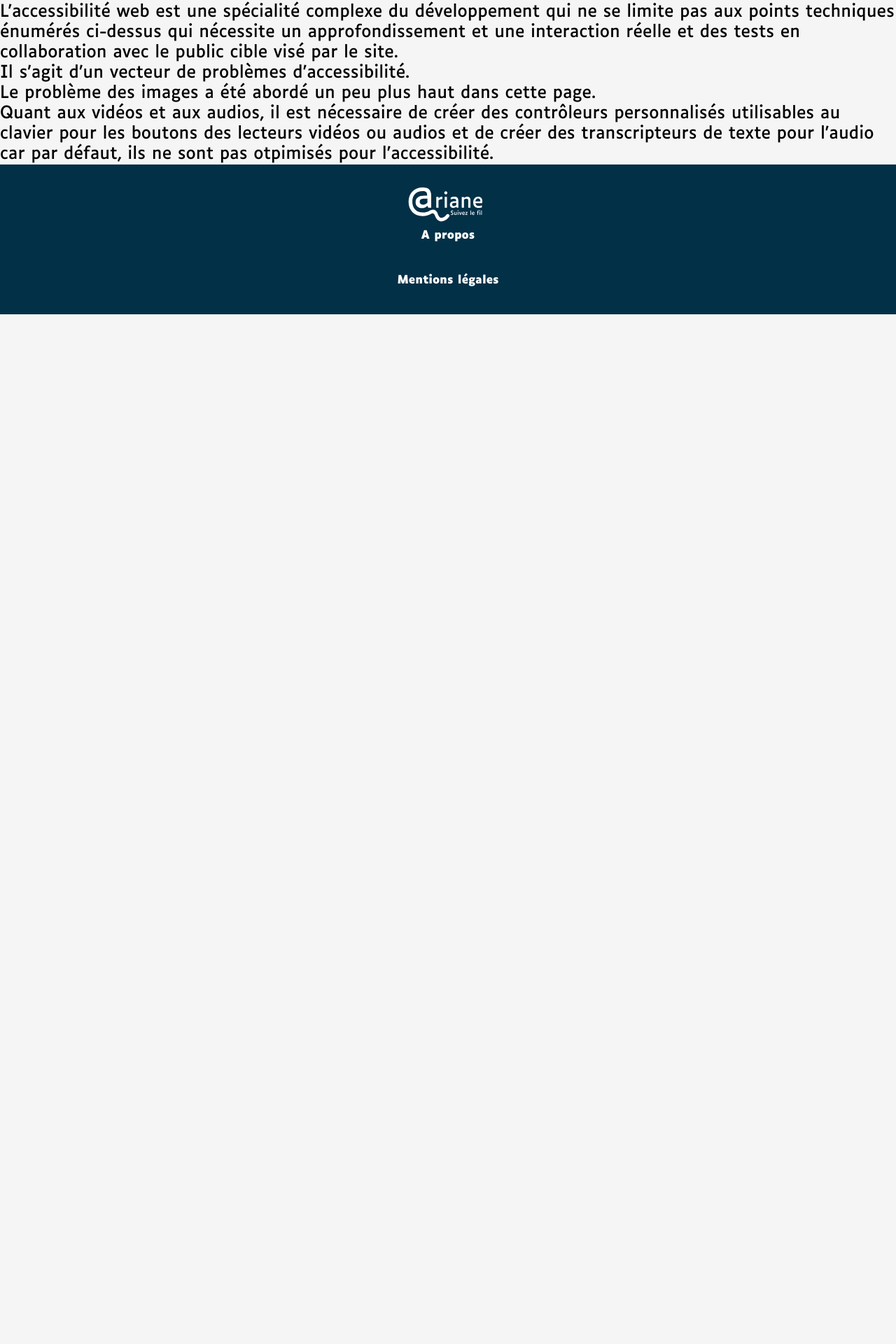
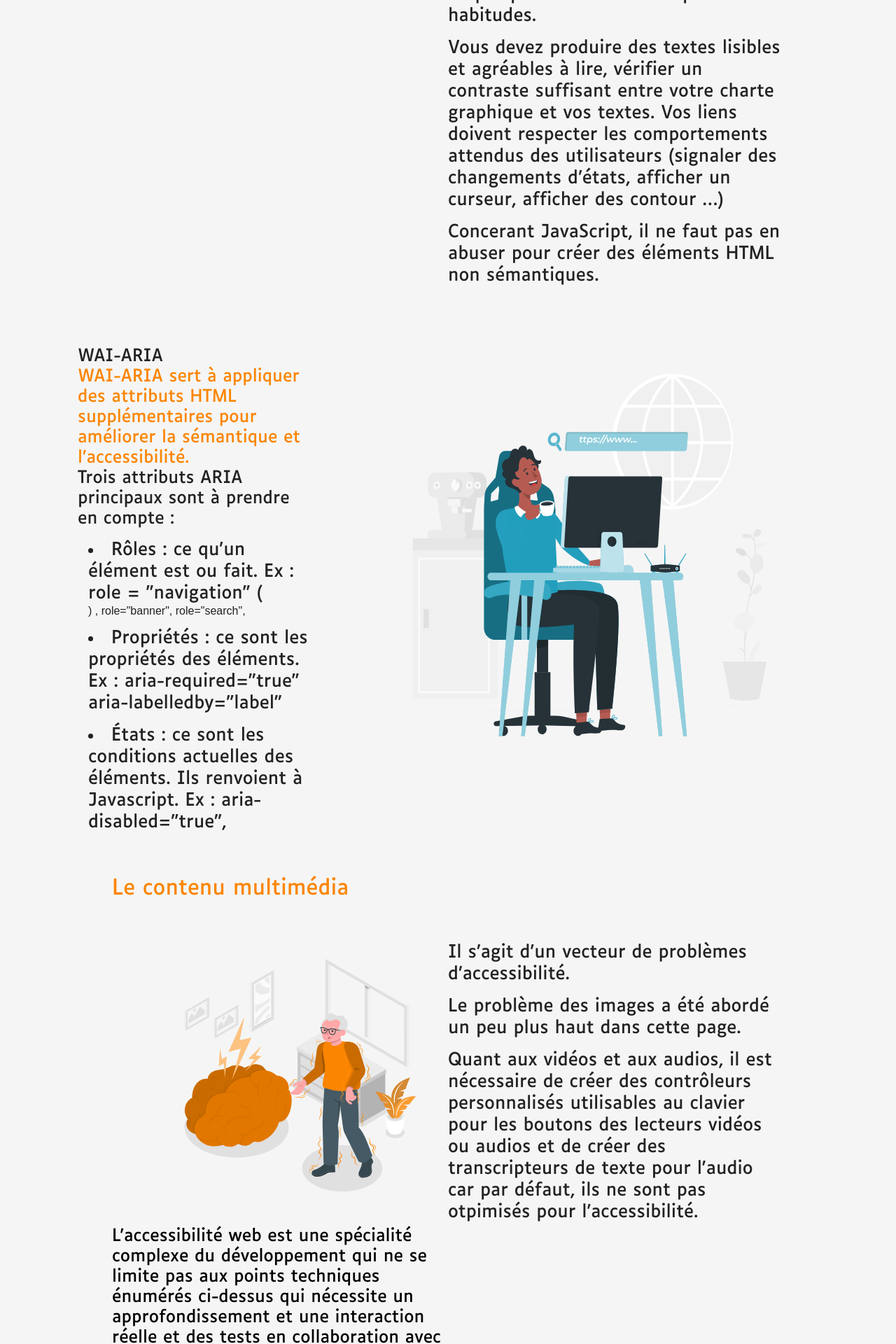
Before and after one commit to Fire-Owl/fil-d-ariane, a PHP site: page /pages/solutiondev.php in a window 1280 px wide; the page is wider, and only the part inside the window is pictured. Shown: the part 3308-5228 px from the top of that part at 70% size. Before the commit the page ends 3757 px from the top of that part, so only its background shows below. Run offline with PHP 8.4, Linux system fonts and the light colour scheme.

Commit message:
ajout page

```diff
--- a/assets/styles/main.css
+++ b/assets/styles/main.css
@@ -320,3 +320,44 @@ p {
   color: #023047;
 }
 /*fin-legal-notice*/
+
+/*lexique*/
+.contenaire_lexique{
+  margin-left: 4vw;
+}
+h4{
+  font-weight: bold;
+  font-size: 1.5rem;
+  padding-top: 20px;
+  padding-bottom: 15px;
+}
+
+li{
+  color:#219EBC;
+  margin-left: 15px;
+  font-size: 1.5rem;
+  margin-top: 15px;
+  margin-bottom: 15px;
+}
+
+.titre_light{
+  color: #219EBC;
+  font-family: "Luciole-Bold";
+}
+
+.contenaire{
+   margin: 2px;
+}
+
+#orange{
+  color: #fb8500;
+  font-family: "Luciole-Regular";
+  font-size: 24px;
+
+}
+#Gael{
+  font-family: "Luciole-Regular";
+  font-size: 24px;
+}
+
+/*fin lexique*/
--- a/assets/styles/preconisations.css
+++ b/assets/styles/preconisations.css
@@ -0,0 +1 @@
+/* No CSS *//*# sourceMappingURL=preconisations.css.map */
--- /dev/null
+++ b/assets/styles/solutiondev.css
@@ -0,0 +1,125 @@
+.mainWrap{
+    display: grid;
+    grid-template-columns:1fr 3fr 0fr 3fr 1fr;
+    }
+
+
+
+    @font-face {
+    font-family: "Luciole-Bold";
+    src: url(../font/Luciole-Bold.ttf);
+    }
+    @font-face {
+    font-family: "Luciole-Regular";
+    src: url(../font/Luciole-Regular.ttf);
+    }
+
+
+    .firstbloc{
+        padding-top: 20px;
+    }
+    .firstbloc h1{
+    font-family: 'Luciole-Bold';
+    color: #FB8500;
+    font-size: 50px;
+    }
+
+    .firstbloc p{
+    font-family: 'Luciole-Regular';
+    color: #222222;
+    font-size: 24px;
+    }
+
+    #firstblocimg{
+    margin-top: 120px;
+    margin-left: 25px;
+    }
+
+    .mainWrap2{
+    display: grid;
+    grid-template-columns:1fr 3fr 0fr 3fr 1fr;
+    margin-top: 25px;
+    margin-bottom: 50px;
+    }
+
+
+    #secblocimg{
+    margin-top: 60px;
+    margin-left: 55px;
+    width: 400px;
+    }
+
+    .secbloc_h1{
+    font-family: 'Luciole-Bold';
+    color: #FB8500;
+    font-size: 25px;
+    }
+
+    .secbloc_p{
+    font-family: 'Luciole-Regular';
+    color: #222222;
+    font-size: 25px;
+    margin-top: 15px;
+    margin-bottom: 15px;
+    }
+
+
+    .mainWrap3{
+    display: grid;
+    grid-template-columns:1fr 3fr 0fr 3fr 1fr;
+    }
+
+    .thirdbloc p{
+    font-family: 'Luciole-Regular';
+    color: #222222;
+    font-size: 24px;
+    }
+
+    #thirdblocimg{
+    width: 650px;
+    margin-top: 45px;
+    margin-left: 75px;
+
+    }
+
+#text_orange{
+    color:#FB8500;
+    font-family:"Luciole-Regular";
+    font-size: 24px;
+}
+
+.second_title{
+    color: #023047;
+    font-family: "Luciole-Bold";
+    font-size: 50px;
+}
+
+.mainWrap{
+    margin-top: 50px;
+}
+
+.second_title1{
+    color: #FB8500;
+    margin-top: 20px;
+    font-size: 30px;
+}
+
+.link{
+    padding-bottom: 20px;
+}
+.p{
+    padding-bottom:25px;
+}
+
+.text_area{
+    margin-top: 300px;
+}
+.text_area1{
+    margin-top: 100px;
+}
+
+@media screen and (max-width:700px){
+    .mainWrap,.mainWrap2, .mainWrap3{
+    grid-template-columns: repeat(1, 10fr);
+}
+}
--- a/index.php
+++ b/index.php
@@ -0,0 +1,5 @@
+<?php
+session_start();
+$_SESSION['root'] = getcwd() ;
+header('Location: pages/landing-page.php');
+?>
```
Also changed, not shown: assets/styles/accessible_web.css (added, +92 -0 lines), includes/legal-notice.php (+62 -10 lines), assets/images/Creative thinking-amico 1.svg (added), assets/images/Group 22.svg (added), assets/images/Group 40.svg (added), assets/images/Group 43.svg (added), assets/images/Group 55.svg (added), assets/images/Mobile development-amico 1.svg (added), assets/images/Mobile development-rafiki 1.svg (added), assets/images/Parkinson-amico 1.svg (added), assets/images/alt-aria 1.png (added), assets/images/avatar-ariane-gael 1.svg (added), 1 other file.
